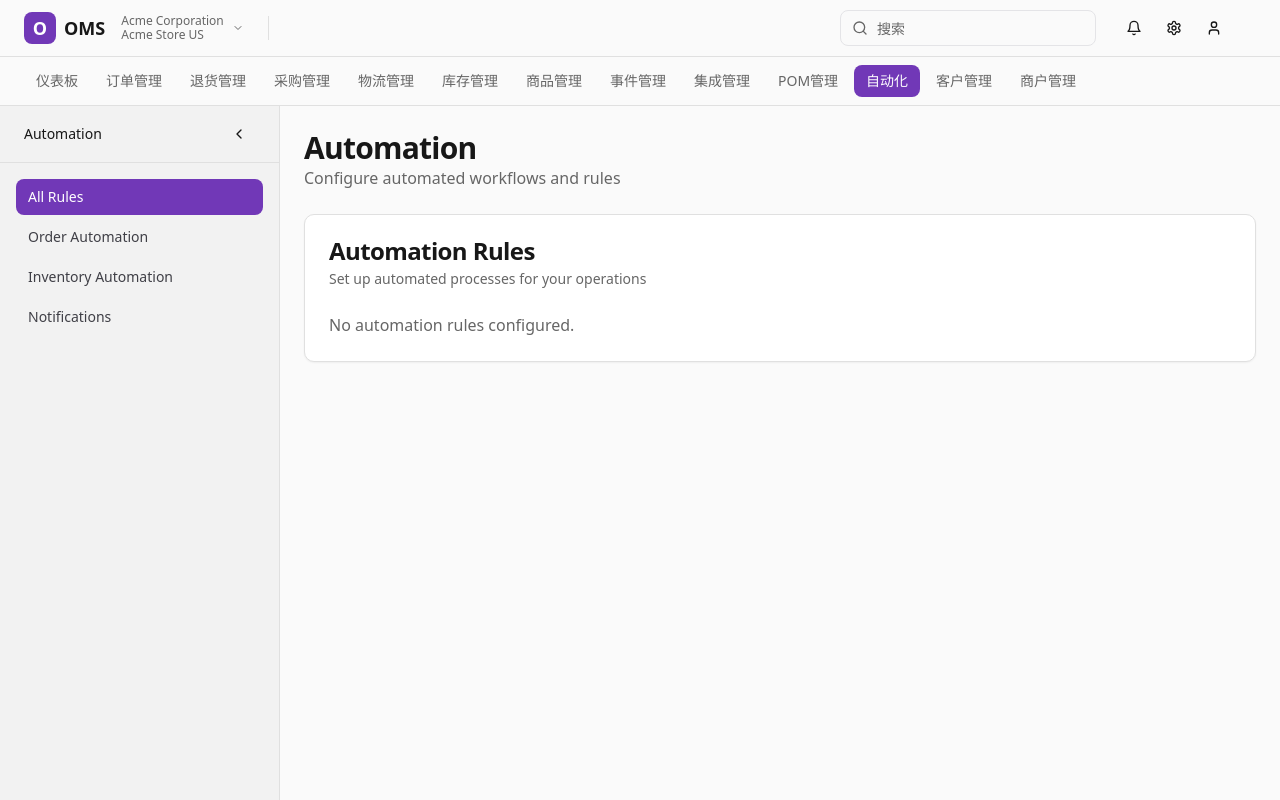
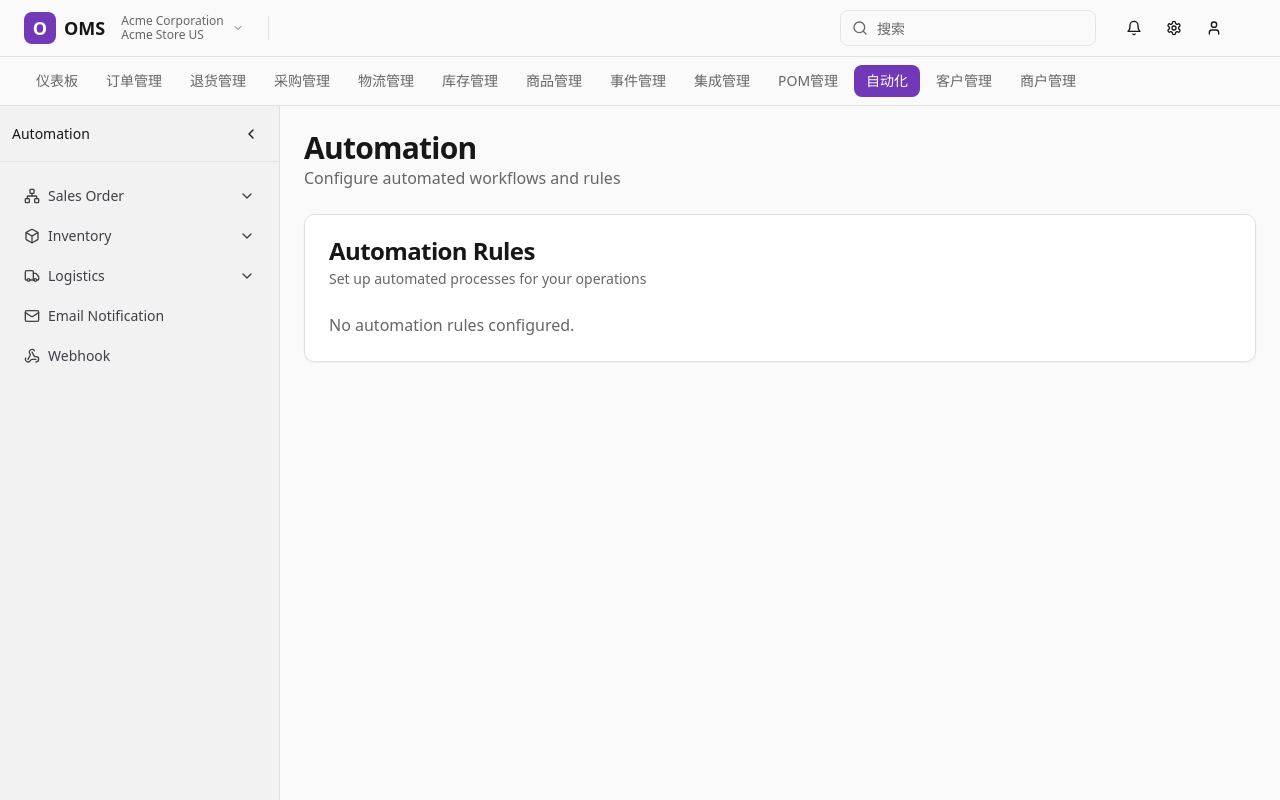
Before and after one commit to JayneKuo/OMS-React, a Next.js app: page /automation in a window 1280 px wide. Built offline with nearby package versions, Linux system fonts and the light colour scheme.

Commit message:
automation 菜单调整

```diff
--- a/app/automation/page.tsx
+++ b/app/automation/page.tsx
@@ -1,11 +1,64 @@
 import { MainLayout } from "@/components/layout/main-layout"
 import { Card, CardContent, CardDescription, CardHeader, CardTitle } from "@/components/ui/card"
+import {
+  Network,
+  Package,
+  Warehouse,
+  PauseCircle,
+  Filter,
+  Settings,
+  RefreshCw,
+  ArrowLeftRight,
+  Mail,
+  Webhook,
+  Store,
+  Truck,
+  Box
+} from "lucide-react"
 
 const sidebarItems = [
-  { title: "All Rules", href: "/automation" },
-  { title: "Order Automation", href: "/automation/orders" },
-  { title: "Inventory Automation", href: "/automation/inventory" },
-  { title: "Notifications", href: "/automation/notifications" },
+  {
+    title: "Sales Order",
+    href: "/automation/sales-order",
+    icon: <Network className="h-4 w-4" />,
+    children: [
+      { title: "Sales Order Routing", href: "/automation/sales-order/routing", icon: <Network className="h-4 w-4" /> },
+      { title: "Fulfillment Mode", href: "/automation/sales-order/fulfillment-mode", icon: <Package className="h-4 w-4" /> },
+      { title: "SKU Designated Warehouse", href: "/automation/sales-order/designated-warehouse", icon: <Warehouse className="h-4 w-4" /> },
+      { title: "Hold Order Rules", href: "/automation/sales-order/hold-rules", icon: <PauseCircle className="h-4 w-4" /> },
+      { title: "Filter Orders by SKU", href: "/automation/sales-order/filter-by-sku", icon: <Filter className="h-4 w-4" /> },
+      { title: "Order Update Settings", href: "/automation/sales-order/update-settings", icon: <Settings className="h-4 w-4" /> },
+      { title: "Mapping", href: "/automation/sales-order/mapping", icon: <ArrowLeftRight className="h-4 w-4" /> },
+    ]
+  },
+  {
+    title: "Inventory",
+    href: "/automation/inventory",
+    icon: <Box className="h-4 w-4" />,
+    children: [
+      { title: "Inventory Sync Rules", href: "/automation/inventory/sync-rules", icon: <Box className="h-4 w-4" /> },
+    ]
+  },
+  {
+    title: "Logistics",
+    href: "/automation/logistics",
+    icon: <Truck className="h-4 w-4" />,
+    children: [
+      { title: "Carrier Account", href: "/automation/logistics/carrier-account", icon: <Store className="h-4 w-4" /> },
+      { title: "Carrier & Delivery Service", href: "/automation/logistics/carrier-delivery-service", icon: <Truck className="h-4 w-4" /> },
+      { title: "Delivery Order Routing", href: "/automation/logistics/delivery-order-routing", icon: <Truck className="h-4 w-4" /> },
+    ]
+  },
+  {
+    title: "Email Notification",
+    href: "/automation/email-notification",
+    icon: <Mail className="h-4 w-4" />
+  },
+  {
+    title: "Webhook",
+    href: "/automation/webhook",
+    icon: <Webhook className="h-4 w-4" />
+  },
 ]
 
 export default function AutomationPage() {
--- a/components/layout/sidebar.tsx
+++ b/components/layout/sidebar.tsx
@@ -5,21 +5,55 @@ import Link from "next/link"
 import { usePathname } from "next/navigation"
 import { cn } from "@/lib/utils"
 import { ScrollArea } from "@/components/ui/scroll-area"
-import { ChevronLeft, ChevronRight } from "lucide-react"
+import { ChevronLeft, ChevronRight, ChevronDown } from "lucide-react"
 import { Button } from "@/components/ui/button"
 
-interface SidebarProps {
-  items?: Array<{
+interface SidebarItem {
+  title: string
+  href: string
+  icon?: React.ReactNode
+  children?: Array<{
     title: string
     href: string
     icon?: React.ReactNode
   }>
+}
+
+interface SidebarProps {
+  items?: SidebarItem[]
   moduleName?: string
 }
 
 export function Sidebar({ items = [], moduleName = "Workspace" }: SidebarProps) {
   const pathname = usePathname()
   const [collapsed, setCollapsed] = React.useState(false)
+  const [expandedItems, setExpandedItems] = React.useState<Set<string>>(new Set())
+
+  // 自动展开包含当前路径的父菜单
+  React.useEffect(() => {
+    const newExpandedItems = new Set<string>()
+    items.forEach((item) => {
+      if (item.children) {
+        const hasActiveChild = item.children.some(child => pathname === child.href)
+        if (hasActiveChild) {
+          newExpandedItems.add(item.title)
+        }
+      }
+    })
+    setExpandedItems(newExpandedItems)
+  }, [pathname, items])
+
+  const toggleExpand = (title: string) => {
+    setExpandedItems(prev => {
+      const newSet = new Set(prev)
+      if (newSet.has(title)) {
+        newSet.delete(title)
+      } else {
+        newSet.add(title)
+      }
+      return newSet
+    })
+  }
 
   if (items.length === 0) {
     return null
@@ -30,7 +64,7 @@ export function Sidebar({ items = [], moduleName = "Workspace" }: SidebarProps)
       "flex h-full flex-col border-r bg-sidebar transition-all duration-300",
       collapsed ? "w-16" : "w-[280px]"
     )}>
-      <div className="flex h-14 items-center px-6 justify-between">
+      <div className="flex h-14 items-center justify-between border-b px-3">
         {!collapsed && (
           <span className="text-sm font-medium text-foreground truncate">
             {moduleName}
@@ -50,20 +84,21 @@ export function Sidebar({ items = [], moduleName = "Workspace" }: SidebarProps)
         </Button>
       </div>
 
-      <div className="border-b" />
-
       <ScrollArea className="flex-1 py-4">
-        <nav className="flex flex-col space-y-1 px-4">
+        <nav className="flex flex-col space-y-1 px-3">
           {items.map((item) => {
             const isActive = pathname === item.href
             const isDisabled = item.href === "#"
+            const hasChildren = item.children && item.children.length > 0
+            const isExpanded = expandedItems.has(item.title)
+            const hasActiveChild = hasChildren && item.children!.some(child => pathname === child.href)
 
             if (isDisabled) {
               return (
                 <div
                   key={item.title}
                   className={cn(
-                    "rounded-md px-3 py-2 text-sm font-medium flex items-center gap-3 cursor-not-allowed opacity-50",
+                    "rounded-md px-3 py-2 text-sm font-medium flex items-center gap-2 cursor-not-allowed opacity-50",
                     collapsed ? "justify-center px-0" : ""
                   )}
                   title={collapsed ? item.title : undefined}
@@ -74,12 +109,74 @@ export function Sidebar({ items = [], moduleName = "Workspace" }: SidebarProps)
               )
             }
 
+            // 有子菜单的项
+            if (hasChildren) {
+              return (
+                <div key={item.title}>
+                  <button
+                    onClick={() => toggleExpand(item.title)}
+                    className={cn(
+                      "w-full rounded-md px-3 py-2 text-sm font-medium transition-colors flex items-center gap-2 relative",
+                      collapsed ? "justify-center px-0" : "",
+                      hasActiveChild
+                        ? "text-primary"
+                        : "text-sidebar-foreground hover:bg-primary/10 hover:text-primary"
+                    )}
+                    title={collapsed ? item.title : undefined}
+                  >
+                    {item.icon && <span className="shrink-0">{item.icon}</span>}
+                    {!collapsed && (
+                      <>
+                        <span className="truncate flex-1 text-left overflow-hidden">{item.title}</span>
+                        <ChevronDown className={cn(
+                          "h-4 w-4 shrink-0 transition-transform",
+                          isExpanded ? "rotate-180" : ""
+                        )} />
+                      </>
+                    )}
+                    {collapsed && (
+                      <ChevronDown className={cn(
+                        "h-3 w-3 absolute bottom-1 right-1 transition-transform",
+                        isExpanded ? "rotate-180" : ""
+                      )} />
+                    )}
+                  </button>
+
+                  {/* 子菜单 */}
+                  {!collapsed && isExpanded && (
+                    <div className="mt-1 space-y-1">
+                      {item.children!.map((child) => {
+                        const isChildActive = pathname === child.href
+                        return (
+                          <Link
+                            key={child.href}
+                            href={child.href}
+                            className={cn(
+                              "rounded-md pl-9 pr-3 py-2 text-sm transition-colors flex items-center gap-2 overflow-hidden",
+                              isChildActive
+                                ? "bg-primary text-primary-foreground"
+                                : "text-sidebar-foreground hover:bg-primary/10 hover:text-primary"
+                            )}
+                            title={child.title}
+                          >
+                            {child.icon && <span className="shrink-0">{child.icon}</span>}
+                            <span className="truncate overflow-hidden">{child.title}</span>
+                          </Link>
+                        )
+                      })}
+                    </div>
+                  )}
+                </div>
+              )
+            }
+
+            // 普通菜单项
             return (
               <Link
                 key={item.href}
                 href={item.href}
                 className={cn(
-                  "rounded-md px-3 py-2 text-sm font-medium transition-colors flex items-center gap-3",
+                  "rounded-md px-3 py-2 text-sm font-medium transition-colors flex items-center gap-2",
                   collapsed ? "justify-center px-0" : "",
                   isActive
                     ? "bg-primary text-primary-foreground"
```
